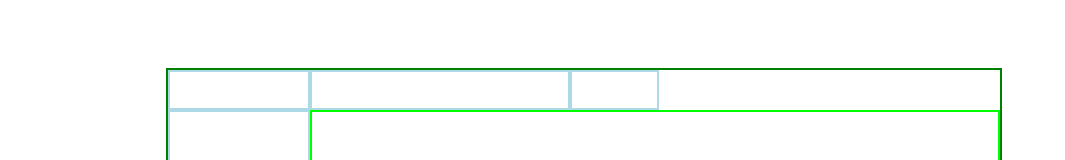
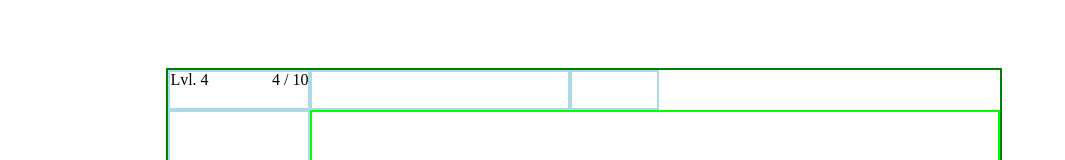
Before and after one commit to alexeychikk/tft-roller-client, a React (Vite) app: page / in a window 1280 px wide. Shown: the part 568-728 px from the top of the page, without its empty margins (0-1065 px from the left). Built offline with nearby package versions, Linux system fonts and the light colour scheme.

Commit message:
feat: level, exp indicators
Co-authored-by: Nikitos1926 <Nikitos1926@users.noreply.github.com>

```diff
--- a/src/App.tsx
+++ b/src/App.tsx
@@ -8,7 +8,7 @@ import { TftContext } from './state';
 
 export function App() {
   return (
-    <TftContext.Provider value={{ experience: 0, gold: 0 }}>
+    <TftContext.Provider value={{ experience: 14, gold: 35 }}>
       <Table />
       <Desk />
       <Shop />
--- a/src/components/Shop/LevelView/LevelView.styles.css
+++ b/src/components/Shop/LevelView/LevelView.styles.css
@@ -1,4 +1,9 @@
 .tft__shop__level-view {
   flex: 1;
   border: 2px solid lightblue;
+  display: flex;
 }
+
+.tft__shop__level-indicator {
+  flex: 1;
+}
--- a/src/components/Shop/LevelView/LevelView.tsx
+++ b/src/components/Shop/LevelView/LevelView.tsx
@@ -1,11 +1,35 @@
-import React from 'react';
+import React, { useContext } from 'react';
+import './LevelView.styles.css';
 
-import './LevelView.styles.css';
+import { TftContext } from '../../../state';
+import { EXPERIENCE_PER_LEVEL, MAX_LEVEL } from '../../../constants';
 
 export type LevelViewProps = {};
 
 const LevelViewBase: React.FC<LevelViewProps> = (props) => {
-  return <div className="tft__shop__actions"></div>;
+  const { experience } = useContext(TftContext);
+  const levelAboveName = Object.keys(EXPERIENCE_PER_LEVEL).find((level) => {
+    const exp = EXPERIENCE_PER_LEVEL[+level];
+    return experience < exp;
+  });
+  const levelAbove = levelAboveName ? +levelAboveName : undefined;
+  const level = levelAbove !== undefined ? levelAbove - 1 : MAX_LEVEL;
+  const levelExp = EXPERIENCE_PER_LEVEL[level] || 0;
+  const expToLevelUp =
+    levelAbove !== undefined
+      ? EXPERIENCE_PER_LEVEL[levelAbove] - levelExp
+      : undefined;
+  const currentExp =
+    expToLevelUp !== undefined ? experience - levelExp : undefined;
+
+  return (
+    <div className="tft__shop__level-view">
+      <span className="tft__shop__level-indicator">Lvl. {level}</span>
+      <span className="tft__shop__exp-indicator">
+        {currentExp !== undefined ? `${currentExp} / ${expToLevelUp}` : 'Max.'}
+      </span>
+    </div>
+  );
 };
 
 export const LevelView = React.memo(LevelViewBase);
--- /dev/null
+++ b/src/constants/experience.ts
@@ -0,0 +1,15 @@
+export const EXPERIENCE_PER_LEVEL: Record<number, number> = {
+  1: 0,
+  2: 2,
+  3: 4,
+  4: 10,
+  5: 20,
+  6: 40,
+  7: 76,
+  8: 132,
+  9: 212,
+  10: 312,
+};
+
+const ALL_LEVELS = Object.keys(EXPERIENCE_PER_LEVEL);
+export const MAX_LEVEL = +ALL_LEVELS[ALL_LEVELS.length - 1];
--- /dev/null
+++ b/src/constants/index.ts
@@ -0,0 +1 @@
+export * from './experience';
```
